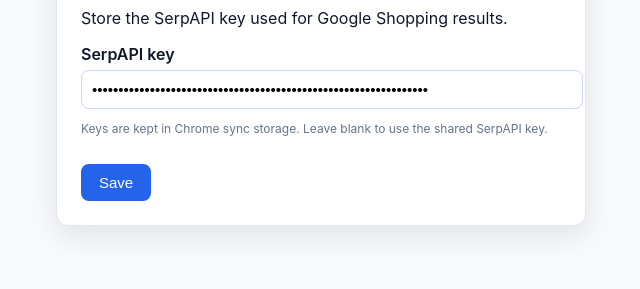
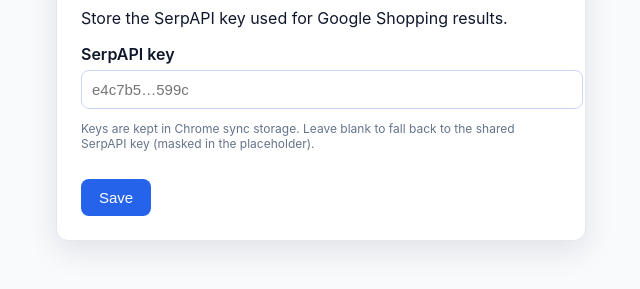
Before and after one commit to shuvonsec/bbtech.shop, a browser extension: page options.html in a window 1280 px wide. Shown: the part 125-414 px from the top of the page, without its empty margins (319-959 px from the left). Drawn offline with Linux system fonts and the light colour scheme.

Commit message:
Mask shared SerpAPI key in options UI

```diff
--- a/options.html
+++ b/options.html
@@ -12,9 +12,10 @@
       <p>Store the SerpAPI key used for Google Shopping results.</p>
       <form id="api-form">
         <label for="serpapi-key">SerpAPI key</label>
-        <input type="password" id="serpapi-key" placeholder="serp_api_key" />
+        <input type="password" id="serpapi-key" placeholder="Shared key loaded by default" />
         <p class="hint">
-          Keys are kept in Chrome sync storage. Leave blank to use the shared SerpAPI key.
+          Keys are kept in Chrome sync storage. Leave blank to fall back to the shared SerpAPI key (masked in the
+          placeholder).
         </p>
         <button type="submit">Save</button>
         <span id="status" class="status"></span>
--- a/options.js
+++ b/options.js
@@ -1,14 +1,23 @@
 import { DEFAULT_SERPAPI_KEY, resolveSerpApiKey } from "./config/defaults.js";
+
+const MASKED_SHARED_KEY = `${DEFAULT_SERPAPI_KEY.slice(0, 6)}…${DEFAULT_SERPAPI_KEY.slice(-4)}`;
 
 const form = document.getElementById("api-form");
 const keyInput = document.getElementById("serpapi-key");
 const status = document.getElementById("status");
 
-keyInput.placeholder = DEFAULT_SERPAPI_KEY;
+keyInput.placeholder = MASKED_SHARED_KEY;
 
 async function loadKey() {
   const stored = await chrome.storage.sync.get(["serpApiKey"]);
-  keyInput.value = resolveSerpApiKey(stored.serpApiKey);
+  const resolved = resolveSerpApiKey(stored.serpApiKey);
+
+  if (!stored.serpApiKey || stored.serpApiKey.trim().length === 0) {
+    keyInput.value = "";
+    return;
+  }
+
+  keyInput.value = resolved;
 }
 
 form.addEventListener("submit", async (event) => {
```
Also changed, not shown: README.md.
